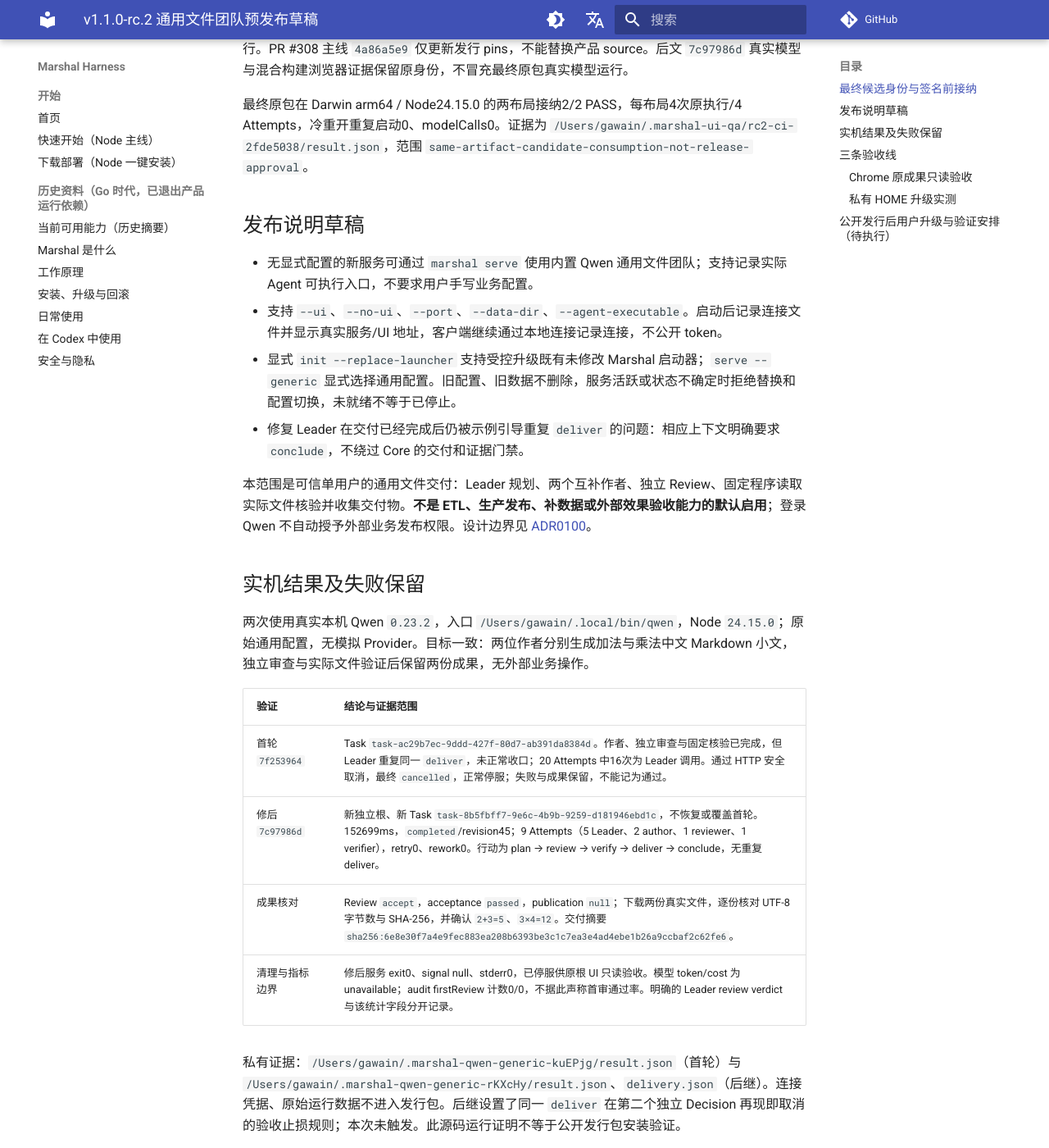
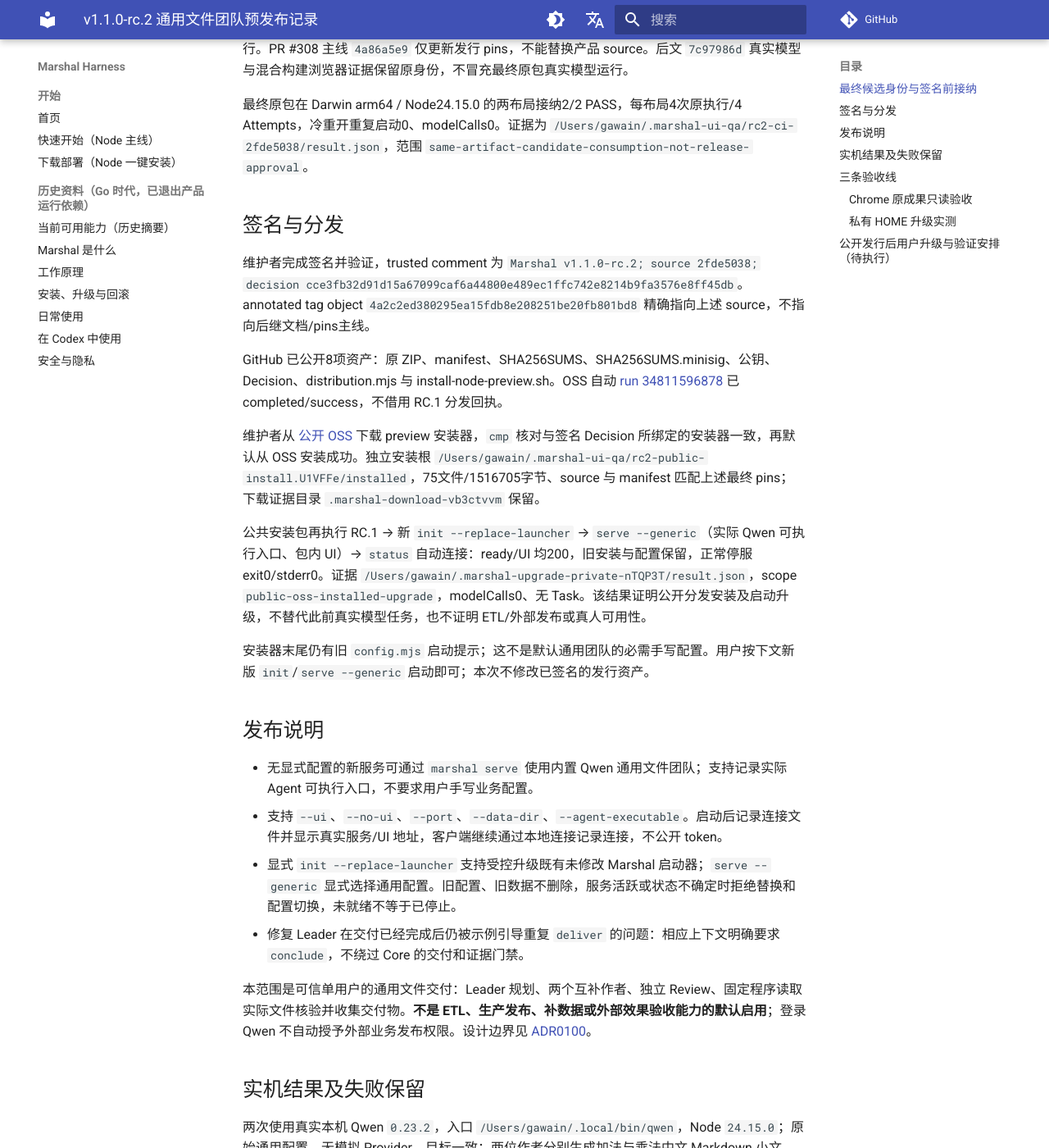
Before and after one commit to chiga0/marshal-harness, an MkDocs documentation site: the page built from docs/v1.1.0-rc.2-release-dossier-2026-09-14.md, in a window 1280 px wide and 1400 px high, scrolled down 905 px. Shown: the whole window at 82% size. Built offline with MkDocs 1.6.1 and Material for MkDocs 9.7.7, drawn with Linux system fonts in a browser that asks for light colours; comment, search, counter and statistics services are not loaded; some of the changed text lies outside the part shown.

Commit message:
docs: record rc2 signed release and public upgrade evidence

```diff
--- a/docs/v1.1.0-rc.2-release-dossier-2026-09-14.md
+++ b/docs/v1.1.0-rc.2-release-dossier-2026-09-14.md
@@ -1,6 +1,6 @@
-# v1.1.0-rc.2 通用文件团队预发布草稿
+# v1.1.0-rc.2 通用文件团队预发布记录
 
-状态：**READY_TO_SIGN，尚未签名、尚未发布**。最终候选锁定 `2fde5038c7238894aefd11e802cbe9b8d16f07c6` 的 CI 原包，原包接纳、升级与签名前独立核验已完成。当前签名流程等待维护者完成解锁，未生成签名；tag、GitHub/OSS 分发及公开安装仍未执行，不借用 RC.1 回执。既有 stable `v1.0.2` 与 [RC.1 预发布事实](v1.1.0-rc.1-release-dossier-2026-09-14.md)不变。
+状态：**已签名预发布，GitHub/OSS 分发及公开安装升级通过**。GitHub 发布时间2026-09-14T05:59:08Z，见 [v1.1.0-rc.2](https://github.com/chiga0/marshal-harness/releases/tag/v1.1.0-rc.2)。发行锁定 `2fde5038c7238894aefd11e802cbe9b8d16f07c6` 的 CI 原包，固定公钥验签通过；public prerelease、非 latest，既有 stable `v1.0.2` 与 [RC.1 预发布事实](v1.1.0-rc.1-release-dossier-2026-09-14.md)不变。公开安装包未新建模型 Task；此前真实 Qwen 与浏览器证据保持各自原身份和限定范围。
 
 ## 最终候选身份与签名前接纳
 
@@ -20,7 +20,19 @@
 
 最终原包在 Darwin arm64 / Node24.15.0 的两布局接纳2/2 PASS，每布局4次原执行/4 Attempts，冷重开重复启动0、modelCalls0。证据为 `/Users/gawain/.marshal-ui-qa/rc2-ci-2fde5038/result.json`，范围 `same-artifact-candidate-consumption-not-release-approval`。
 
-## 发布说明草稿
+## 签名与分发
+
+维护者完成签名并验证，trusted comment 为 `Marshal v1.1.0-rc.2; source 2fde5038; decision cce3fb32d91d15a67099caf6a44800e489ec1ffc742e8214b9fa3576e8ff45db`。annotated tag object `4a2c2ed380295ea15fdb8e208251be20fb801bd8` 精确指向上述 source，不指向后继文档/pins主线。
+
+GitHub 已公开8项资产：原 ZIP、manifest、SHA256SUMS、SHA256SUMS.minisig、公钥、Decision、distribution.mjs 与 install-node-preview.sh。OSS 自动 [run 34811596878](https://github.com/chiga0/marshal-harness/actions/runs/34811596878) 已 completed/success，不借用 RC.1 分发回执。
+
+维护者从 [公开 OSS](https://github-releases.oss-cn-hangzhou.aliyuncs.com/marshal-harness/v1.1.0-rc.2/install-node-preview.sh) 下载 preview 安装器，`cmp` 核对与签名 Decision 所绑定的安装器一致，再默认从 OSS 安装成功。独立安装根 `/Users/gawain/.marshal-ui-qa/rc2-public-install.U1VFFe/installed`，75文件/1516705字节、source 与 manifest 匹配上述最终 pins；下载证据目录 `.marshal-download-vb3ctvvm` 保留。
+
+公共安装包再执行 RC.1 → 新 `init --replace-launcher` → `serve --generic`（实际 Qwen 可执行入口、包内 UI）→ `status` 自动连接：ready/UI 均200，旧安装与配置保留，正常停服 exit0/stderr0。证据 `/Users/gawain/.marshal-upgrade-private-nTQP3T/result.json`，scope `public-oss-installed-upgrade`，modelCalls0、无 Task。该结果证明公开分发安装及启动升级，不替代此前真实模型任务，也不证明 ETL/外部发布或真人可用性。
+
+安装器末尾仍有旧 `config.mjs` 启动提示；这不是默认通用团队的必需手写配置。用户按下文新版 `init`/`serve --generic` 启动即可；本次不修改已签名的发行资产。
+
+## 发布说明
 
 - 无显式配置的新服务可通过 `marshal serve` 使用内置 Qwen 通用文件团队；支持记录实际 Agent 可执行入口，不要求用户手写业务配置。
 - 支持 `--ui`、`--no-ui`、`--port`、`--data-dir`、`--agent-executable`。启动后记录连接文件并显示真实服务/UI 地址，客户端继续通过本地连接记录连接，不公开 token。
@@ -46,7 +58,7 @@
 
 | 线 | 当前结论 | 仍需完成 |
 | --- | --- | --- |
-| 功能与可靠性 | 真实通用文件团队、最终 CI 原包接纳及私有 HOME 升级范围 PASS；完整范围 PARTIAL | 签后公开安装与用户部署实测待完成；原包受控消费不替代真实模型或业务范围。 |
+| 功能与可靠性 | 真实通用文件团队、最终 CI 原包接纳及公开安装升级范围 PASS；完整范围 PARTIAL | 用户部署后的真实任务待反馈；原包无模型消费不替代真实模型或业务范围。 |
 | 视觉与交互 | SCOPED_CHROME_TECHNICAL_PASS；完整范围 PARTIAL | 同一已完成 Task 的原数据根已完成下述 Chrome 核验；未重跑运行中动态刷新、缩放全矩阵，不代表完整 UI 验收。 |
 | 产品可用性 | NOT_RUN | 未参与开发的真实目标用户无指导测试，不能用 Agent 模拟或 reviewer 代替。 |
 
@@ -82,4 +94,4 @@
 5. `marshal serve` 是前台命令，应保持该终端运行，在另一个终端执行 `marshal status`，不要把 status 顺序接在 serve 后等待。核对启动输出的真实 UI 地址及客户端自动连接；完成一条小型文件团队任务，下载核对实际成果。验证停服再启动后能看到原任务，而不是新建 Task 或重新执行模型来冒充恢复。
 6. 记录实际发行 source/pins、Node/Agent 版本、升级前后设置与数据保留结果、退出状态。任何失败保留现场和错误码，不重试结果不确定的操作。
 
-以上用户部署步骤仍待执行；私有 HOME 中的最终 CI 原包限定升级已通过，但 RC.2 签名、公开安装与发布尚未完成。
+上述用户环境任务仍待执行；维护者已完成 RC.2 签名、GitHub/OSS 预发布、公开安装及私有 HOME 限定升级启动核验。用户实机业务结果与完整 UI 三线仍按实际证据验收，不因发行成功自动通过。
```
Also changed, not shown: docs/roadmap-status.md (+2 -2 lines).
